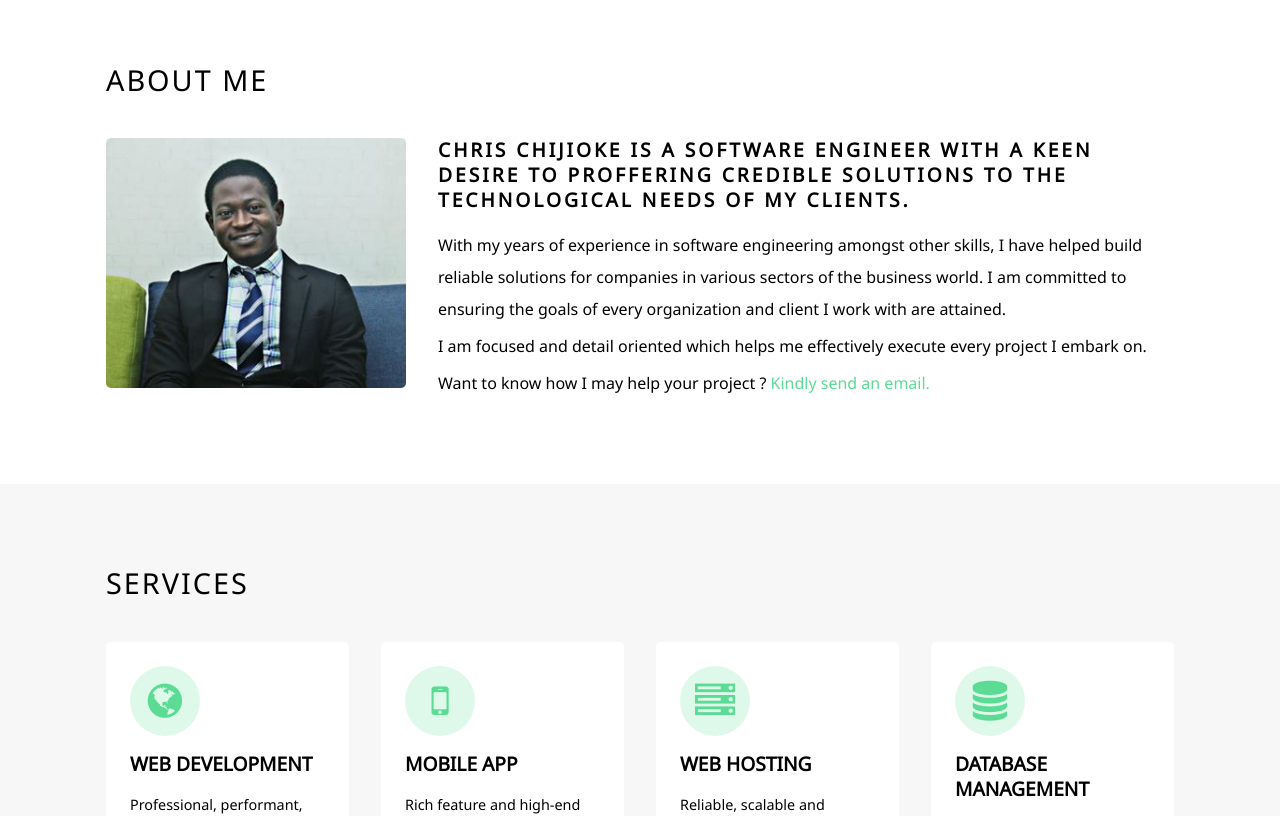
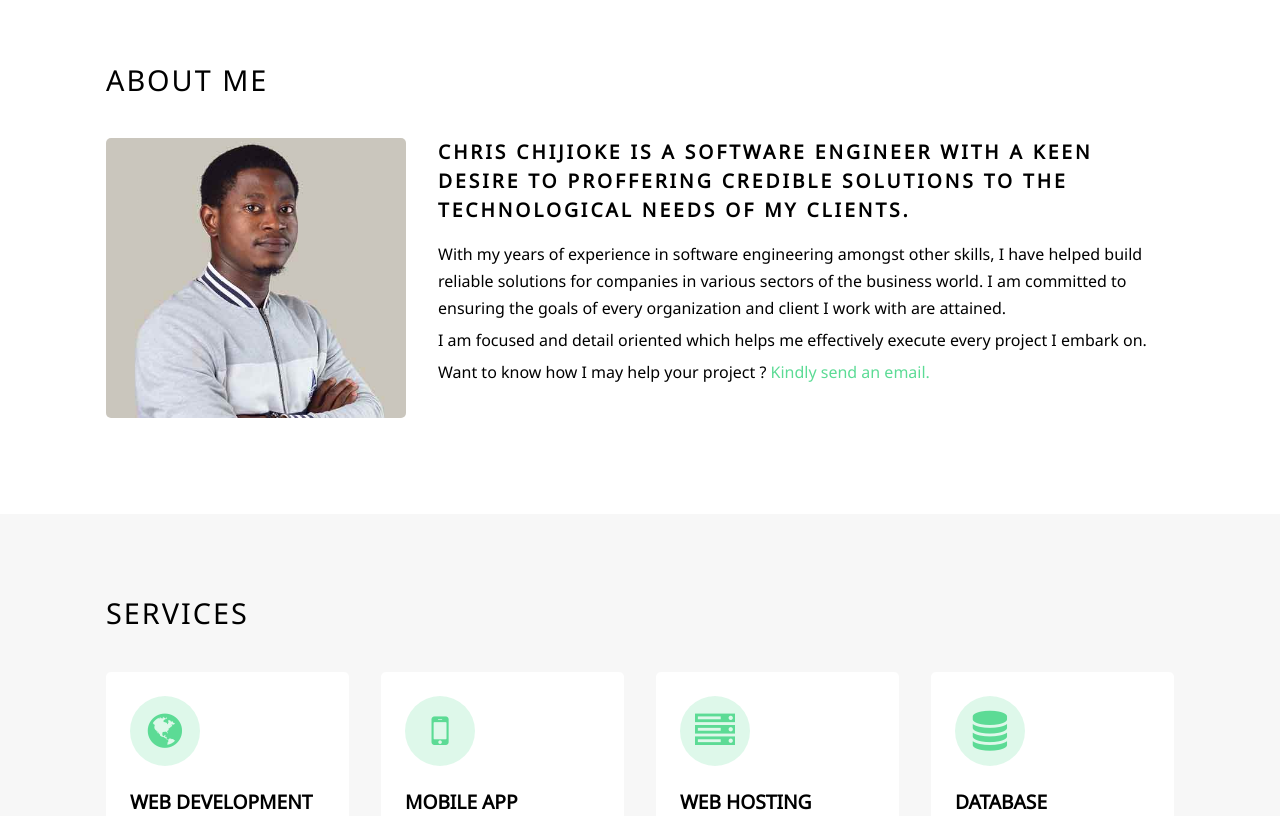
Before and after one commit to krysceejay/NextBlog, a Next.js app: page / in a window 1280 px wide. Shown: the part 720-1536 px from the top of the page. Built offline with nearby package versions, Linux system fonts and the light colour scheme; a web font is replaced by a local one.

Commit message:
changed image

```diff
--- a/components/Header.js
+++ b/components/Header.js
@@ -70,6 +70,7 @@ const Header = () => {
 
 
   return (
+
       <nav id="main-nav">
         <Link href="/">
           <a>
@@ -98,6 +99,7 @@ const Header = () => {
           </li>
         </ul>
       </nav>
+
   )
 }
 
--- a/styles/_utilities.scss
+++ b/styles/_utilities.scss
@@ -432,6 +432,27 @@ select:focus {
   letter-spacing: 2px;
 }
 
+#slide-menu {
+  display: block;
+  position: fixed;
+  top: 0;
+  right: 0;
+  background-color: #feffff;
+  width: 25%;
+  height: 100%;
+  border-left: 1px solid #ccc;
+  z-index: 2;
+  opacity: 0.95;
+  //padding: 2rem;
+  transform: translateX(100%);
+  transition: transform 0.5s ease-in-out;
+  overflow: hidden;
+
+  &.show-menu {
+    transform: translateX(0);
+  }
+}
+
 footer {
   background: $secondary-color;
   padding: 1.5rem;
--- a/styles/globals.scss
+++ b/styles/globals.scss
@@ -101,12 +101,12 @@ p {
     &-img {
       width: 300px;
       float: left;
-      height: 250px;
+      height: 280px;
       overflow: hidden;
       border-radius: 5px;
       margin-right: 2rem;
       margin-bottom: 1rem;
-      background: $chris-image no-repeat center top/cover;
+      background: $chris-image2 no-repeat 0 -30px / cover;
     }
     &-text {
       //flex: 3;
@@ -116,9 +116,10 @@ p {
         font-weight: bold;
         margin-bottom: 1rem;
         letter-spacing: 3px;
+        line-height: 1.5;
       }
       &-body {
-        line-height: 2;
+        line-height: 1.7;
         .send-email {
           a {
             color: $main-color;
@@ -150,6 +151,7 @@ p {
         border-radius: 50%;
         width: 70px;
         height: 70px;
+        margin-bottom: 1.5rem;
       }
       i {
         font-size: 2.5rem;
```
Also changed, not shown: public/img/chriss.jpg (deleted).
